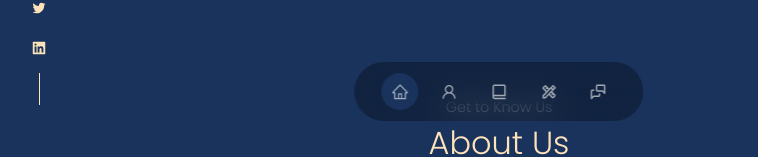
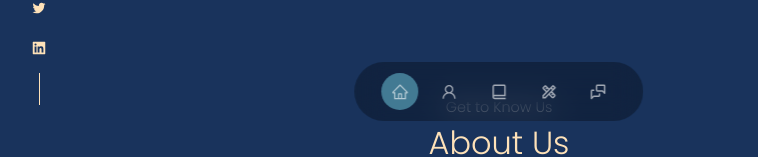
Before and after one commit to denashams/avis-site-multilingual, a React (Create React App) app: page / in a window 1280 px wide. Shown: the part 647-804 px from the top of the page, without its empty margins (141-899 px from the left). Built offline with nearby package versions, Linux system fonts and the light colour scheme; a web font is replaced by a local one.

Commit message:
changed Navbar active color

```diff
--- a/src/components/nav/navbar.css
+++ b/src/components/nav/navbar.css
@@ -28,6 +28,6 @@ nav a:hover {
 
 }
 nav a.active {
-    background: var(--color-background);
+    background: var(--color-background-variant);
     color: var(--color-light);
 }
```
